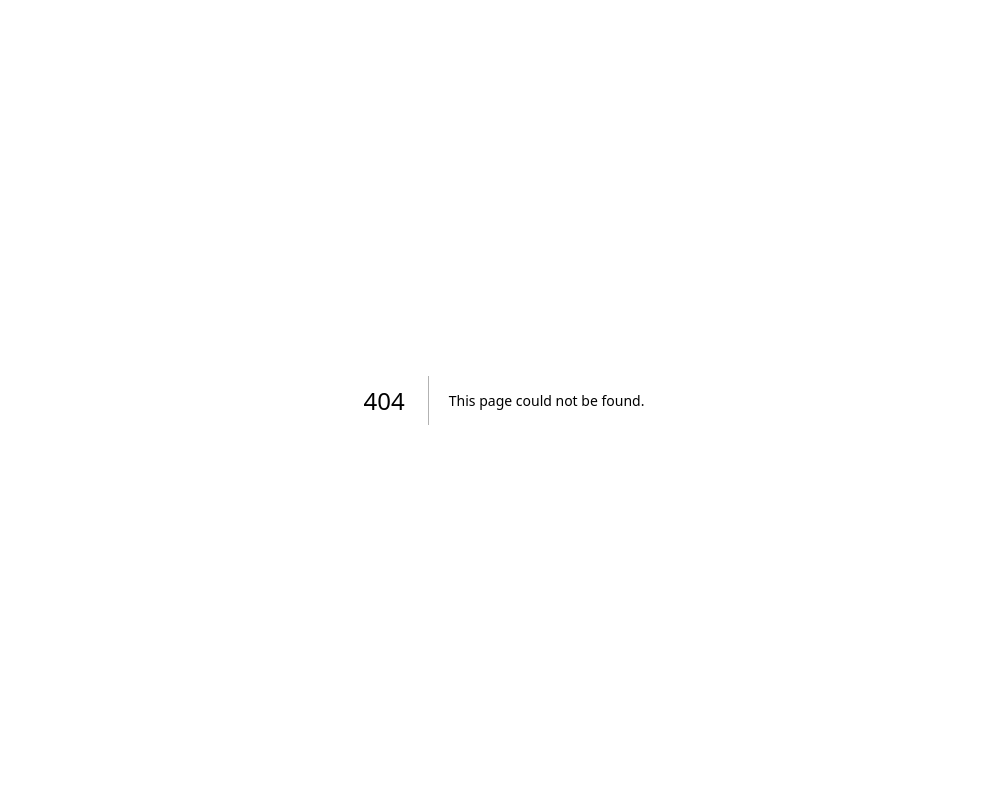
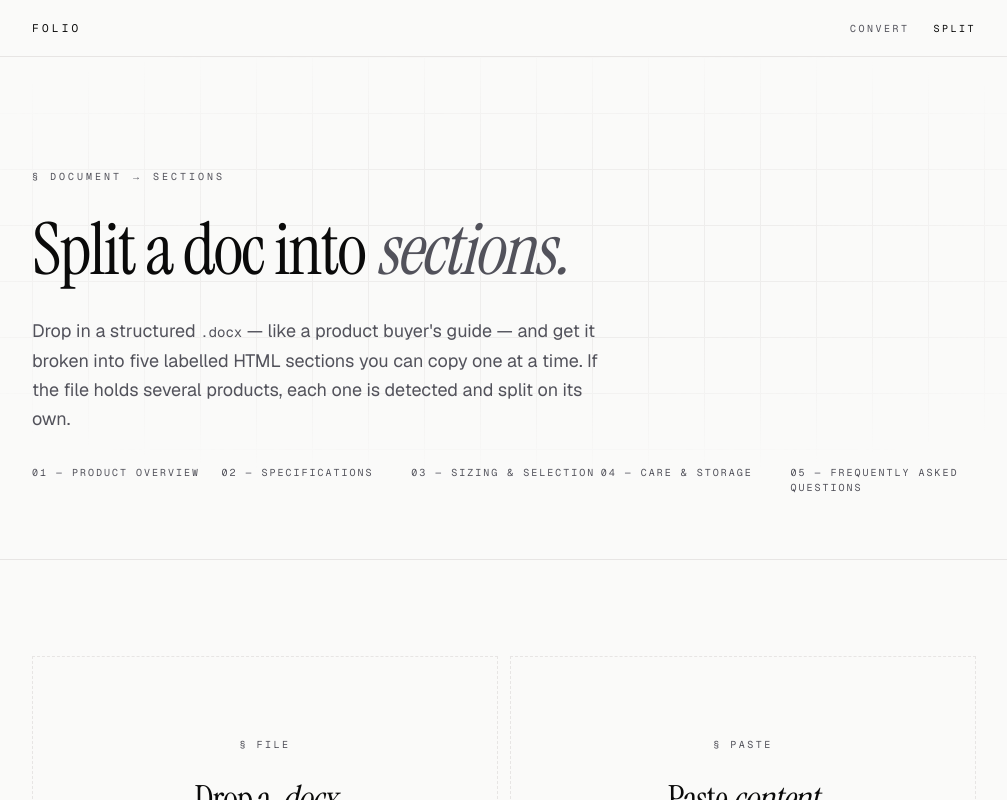
Before and after one commit to daniel-akinyemi/doc-to-html-converter, a Next.js app: page /split in a window 1280 px wide. Before the commit this address had no page. Shown: the top 800 px of the page, without its empty margins (136-1143 px from the left). Built offline with nearby package versions, Linux system fonts and the light colour scheme.

Commit message:
feat: create SplitPage component for structured document conversion

```diff
--- /dev/null
+++ b/app/split/page.tsx
@@ -0,0 +1,67 @@
+import type { Metadata } from "next";
+import { SiteFooter, SiteHeader } from "../components/SiteChrome";
+import { Splitter } from "../components/Splitter";
+
+export const metadata: Metadata = {
+  title: "Folio · Split — section a structured doc into HTML blocks",
+  description:
+    "Drop in a structured .docx and get it split into Product overview, Specifications, Sizing & selection, Care & storage, and FAQ — each as clean, copyable HTML. Runs entirely in your browser.",
+};
+
+const SECTIONS = [
+  "Product overview",
+  "Specifications",
+  "Sizing & selection",
+  "Care & storage",
+  "Frequently asked questions",
+];
+
+export default function SplitPage() {
+  return (
+    <div className="flex flex-col flex-1">
+      <SiteHeader active="split" />
+
+      <main className="flex-1">
+        <section className="relative overflow-hidden">
+          <div
+            aria-hidden
+            className="hairline-grid absolute inset-0 pointer-events-none opacity-60"
+          />
+          <div className="relative mx-auto max-w-5xl px-6 sm:px-10 pt-20 sm:pt-28 pb-12 sm:pb-16">
+            <div className="font-mono text-[10px] tracking-[0.3em] uppercase text-muted-foreground mb-8">
+              § Document → Sections
+            </div>
+
+            <h1 className="font-serif text-5xl sm:text-7xl leading-[0.95] tracking-tight max-w-3xl">
+              Split a doc into <em className="text-muted-foreground">sections.</em>
+            </h1>
+
+            <p className="mt-8 max-w-xl text-base sm:text-lg text-muted-foreground leading-relaxed">
+              Drop in a structured{" "}
+              <code className="font-mono text-sm">.docx</code> — like a product
+              buyer&apos;s guide — and get it broken into five labelled HTML
+              sections you can copy one at a time. If the file holds several
+              products, each one is detected and split on its own.
+            </p>
+
+            <ol className="mt-8 grid gap-1 font-mono text-[10px] tracking-[0.2em] uppercase text-muted-foreground sm:grid-cols-5">
+              {SECTIONS.map((s, i) => (
+                <li key={s}>
+                  {String(i + 1).padStart(2, "0")} — {s}
+                </li>
+              ))}
+            </ol>
+          </div>
+        </section>
+
+        <section className="border-t border-border">
+          <div className="mx-auto max-w-5xl px-6 sm:px-10 py-16 sm:py-24">
+            <Splitter />
+          </div>
+        </section>
+      </main>
+
+      <SiteFooter />
+    </div>
+  );
+}
```
